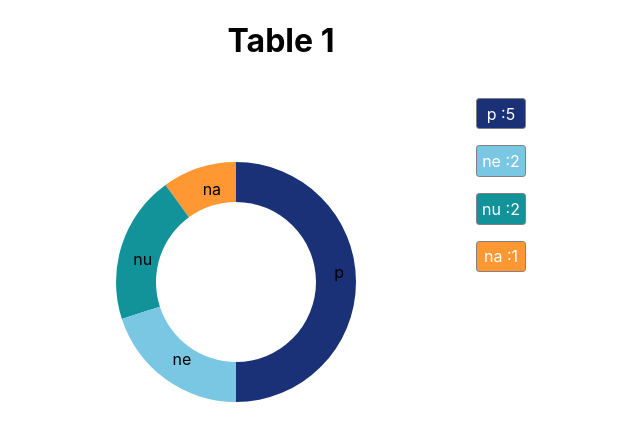
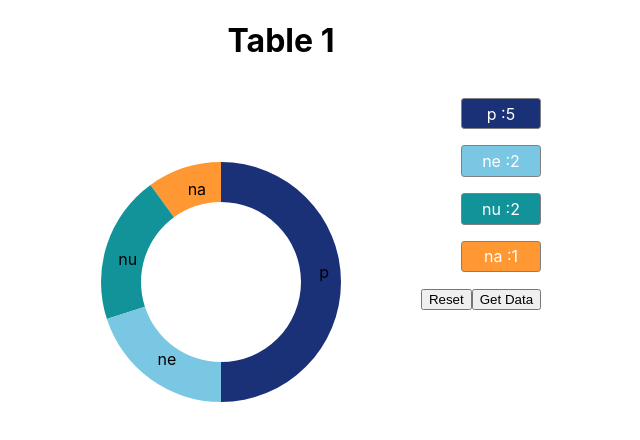
Before and after one commit to catalin-sandru/Chart_with_react-vis, a React (Create React App) app: page / in a window 1280 px wide. Shown: the top 440 px of the page, without its empty margins (359-999 px from the left). Built offline with nearby package versions, Linux system fonts and the light colour scheme.

Commit message:
used map to mach objects in 2 arrays & change values

```diff
--- a/src/component/chart.js
+++ b/src/component/chart.js
@@ -9,7 +9,6 @@ class Chart extends Component {
     super(props)
     this.state = {
       default: table1,
-      table2,
       toogleHighlightOn: this.toogleHighlightOn,
       toogleHighlightOff:this.toogleHighlightOff
     }
@@ -21,10 +20,29 @@ class Chart extends Component {
     if (newElement) {
       newElement.innerRadius = 2;
     }
-
     return this.setState({
       default: [...table1]
     })
+  }
+
+  resetTable = () => {
+    table1.forEach(i => i.innerRadius = 0)
+    return this.setState({
+      default: [...table1]
+    })
+  }
+
+  loadSecondTable = () => {
+    const setTable = table1.map(item => {
+      const findItem = table2.find(n => n.label === item.label)
+      const sum = findItem.angle + item.angle
+      return {
+        ...item, angle: sum
+      }
+    })
+     return this.setState({
+       default: [...setTable]
+     })
   }
 
   render() {
@@ -45,6 +63,8 @@ class Chart extends Component {
         <ChartLegend
           state={table1}
           toogleHighlightOn={this.state.toogleHighlightOn}
+          resetTable={() => this.resetTable()}
+          loadSecondTable={() => this.loadSecondTable()}
         />
       </DefaultChartStyle>
     )
--- a/src/component/legend.js
+++ b/src/component/legend.js
@@ -1,7 +1,7 @@
 import React from 'react'
 import { LegendStyle } from './legend.style';
 
-const ChartLegend = ({state, toogleHighlightOn}) => {
+const ChartLegend = ({state, toogleHighlightOn, resetTable, loadSecondTable}) => {
 
   return(
     <div>
@@ -10,9 +10,7 @@ const ChartLegend = ({state, toogleHighlightOn}) => {
             <LegendStyle color={style} key={key}>
               <ul>
                 <li>
-                  <p onClick={() =>
-                    toogleHighlightOn(key)
-                  }>
+                  <p onClick={() => toogleHighlightOn(key)}>
                     {label} :
                     <span>
                       {angle}
@@ -23,6 +21,10 @@ const ChartLegend = ({state, toogleHighlightOn}) => {
             </LegendStyle>
           )
         })}
+        <div>
+          <button onClick={resetTable}>Reset</button>
+          <button onClick={loadSecondTable}>Get Data</button>
+        </div>
       </div>
     )
 }
```
